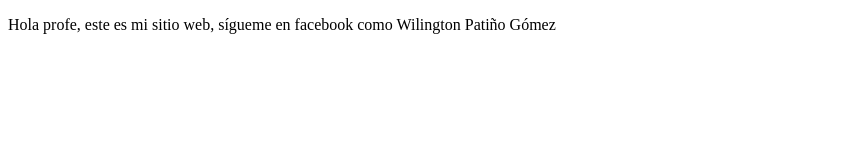
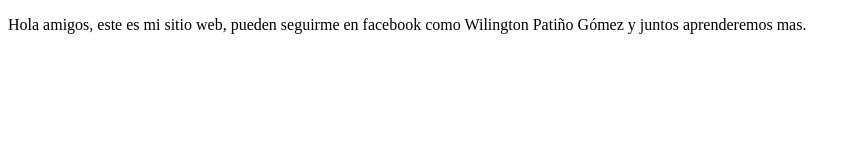
Before and after one commit to wilopg/proyectoDemoCursoPrework, a plain HTML site: page index.html in a window 1280 px wide. Shown: the whole page, without its empty margins (0-856 px from the left). Drawn offline with Linux system fonts and the light colour scheme.

Commit message:
cambios agregamos sitio de facebook

```diff
--- a/index.html
+++ b/index.html
@@ -10,7 +10,7 @@
 <body>
 </body>
 <p>
-    Hola profe, este es mi sitio web, sígueme en facebook como Wilington Patiño Gómez
+    Hola amigos, este es mi sitio web, pueden seguirme en facebook como Wilington Patiño Gómez y juntos aprenderemos mas.
 </p>
 </body>
 </html>
```
Also changed, not shown: 1 other file.
